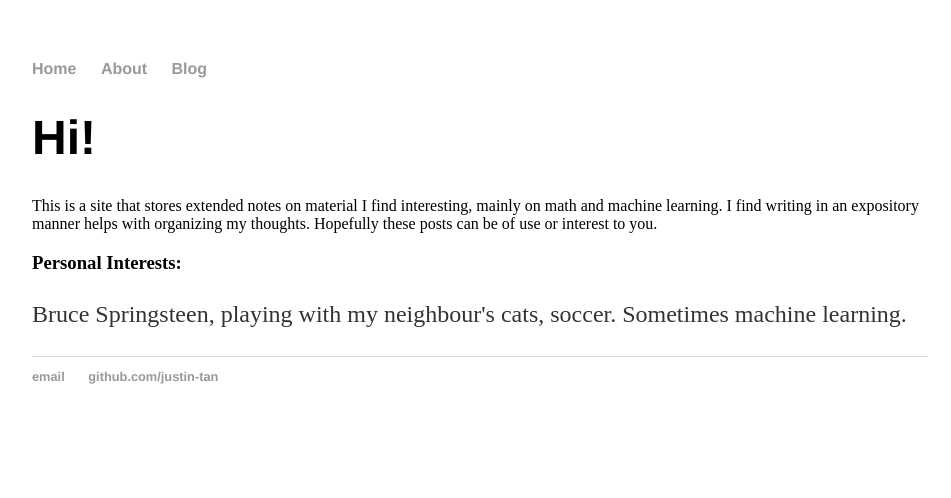
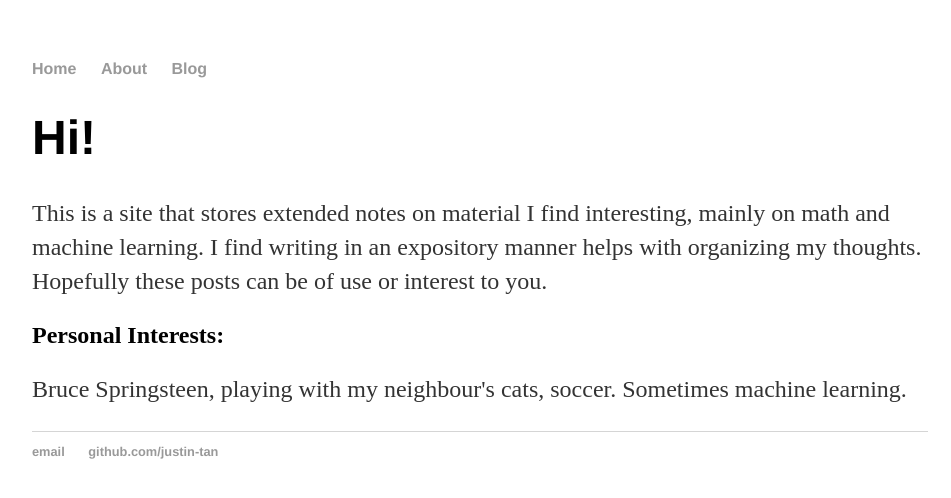
Before and after one commit to Justin-Tan/Justin-Tan.github.io, a Jekyll site: the page built from about/index.html, in a window 1280 px wide. Shown: the top 498 px of the page, without its empty margins (160-1111 px from the left). Built offline with Jekyll 4.4.1, drawn with Linux system fonts in a browser that asks for light colours.

```diff
--- a/about/index.html
+++ b/about/index.html
@@ -4,7 +4,7 @@ title: About
 ---
 <div class="blurb">
 	<h1>Hi!</h1>
-     This is a site that stores extended notes on material I find interesting, mainly on math and machine learning. I find writing in an expository manner helps with organizing my thoughts. Hopefully these posts can be of use or interest to you.
-    <h3>Personal Interests:</h3>
+     <p>This is a site that stores extended notes on material I find interesting, mainly on math and machine learning. I find writing in an expository manner helps with organizing my thoughts. Hopefully these posts can be of use or interest to you.</p>
+    <h2>Personal Interests:</h2>
 	<p>Bruce Springsteen, playing with my neighbour's cats, soccer. Sometimes machine learning.</p>
 </div><!-- /.blurb -->
```
